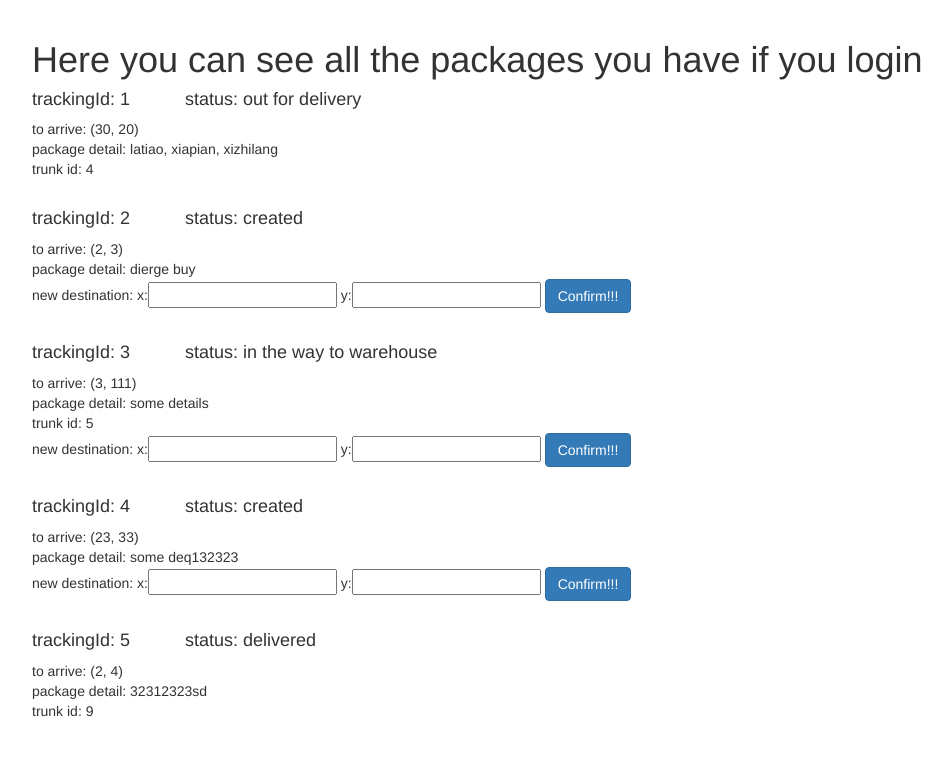
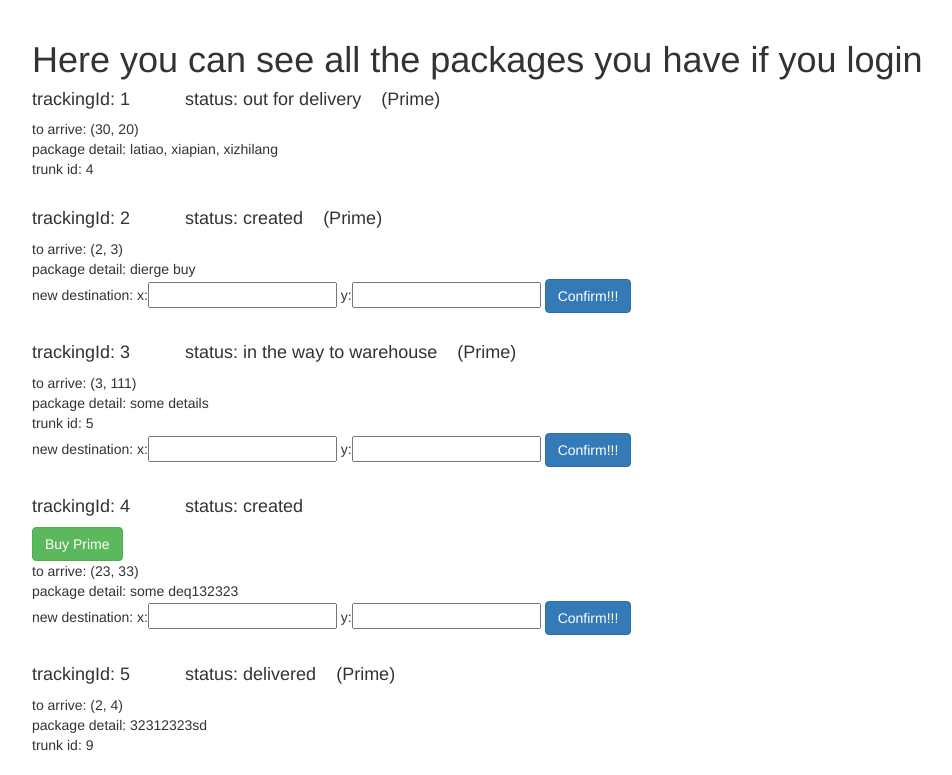
Before and after one commit to FV215b/ups, a Django app: page /user_info/ in a window 1280 px wide. Shown: the part 52-827 px from the top of the page, without its empty margins (38-990 px from the left). Before the commit the page ends 769 px from the top, so only its background shows below. Run offline with Django 3.2, Linux system fonts and the light colour scheme; a user stored in the database is signed in; data comes from the database, SQL or seed files in the repository; both versions use the stored data as it was after the commit; some libraries are stand-ins or nearby versions.

Commit message:
fix bug&add prime

```diff
--- a/apps/models.py
+++ b/apps/models.py
@@ -38,5 +38,6 @@ class Tracking(models.Model):
     to_y = models.IntegerField(blank=True, null=True)
     finished = models.BooleanField(default=False)
     assigned_trunk = models.BooleanField(default=False)
+    is_prime = models.BooleanField(default=False)
     def __str__(self):
         return "trunk travel Id: " + str(self.id)
--- a/apps/templates/apps/all_list.html
+++ b/apps/templates/apps/all_list.html
@@ -13,8 +13,8 @@
 <h1>Here are all items stored in our system</h1>
 <input type="text" id="input_box" />&nbsp&nbsp&nbsp&nbsp
 <input type="button" onclick="search();" name="search" class="btn btn-primary" id="search_button" value="search" />
-<h3>trackingId : status</h3>
 <br/>
+<h4>trackingId : status</h4>
 {% for tracking in trackings %}
 <a href="{%url 'apps:tracking_detail' tracking.id%}"><h5>{{tracking.id}} : {{tracking.strStatus}}</h5></a>
 {% endfor %}
--- a/apps/templates/apps/tracking_detail.html
+++ b/apps/templates/apps/tracking_detail.html
@@ -4,7 +4,8 @@
 {% if not_found %}
 <h2>Sorry, we cannot find what you are looking for</h2>
 {% else %}
-<h3>{{tracking.id}} {{tracking.strStatus}}</h3>
+<br/>
+<h4>{{tracking.id}} &nbsp&nbsp: &nbsp&nbsp{{tracking.strStatus}}</h4>
 {% endif %}
 
 {% endblock %}
--- a/apps/templates/apps/user_info.html
+++ b/apps/templates/apps/user_info.html
@@ -6,7 +6,13 @@
 {% else %}
 {% endif %}
 {% for package in packages%}
-<h4>trackingId: {{package.id}}     &nbsp&nbsp&nbsp&nbsp&nbsp&nbsp&nbsp&nbsp&nbsp  status: {{package.strStatus}}</h4>
+<h4>trackingId: {{package.id}}     &nbsp&nbsp&nbsp&nbsp&nbsp&nbsp&nbsp&nbsp&nbsp  status: {{package.strStatus}}
+{% if package.is_prime%}&nbsp&nbsp&nbsp(Prime) {%endif%}</h4>
+{% if not package.is_prime %} <form method="POST" action="{% url 'apps:add_prime' package.id%}">
+        {% csrf_token %}<input class="btn btn-success" type="submit" value="Buy Prime"/>
+    </form>
+    {% endif %}
+
 to arrive: ({{package.to_x}}, {{package.to_y}}) <br/>
 package detail: {{package.items_detail}}<br/>
 {% if package.strStatus != "created" %}
--- a/apps/urls.py
+++ b/apps/urls.py
@@ -7,4 +7,5 @@ urlpatterns = [
     url(r'^tracking_detail/(?P<key>[0-9]+)', views.tracking_detail, name='tracking_detail'),
     url(r'^user_info/', views.user_info, name='user_info'),
     url(r'^change_destination/(?P<id>[0-9]+)', views.change_destination, name='change_destination'),
+    url(r'^add_prime/(?P<id>[0-9]+)', views.add_prime, name='add_prime'),
 ]
--- a/apps/views.py
+++ b/apps/views.py
@@ -65,6 +65,7 @@ def user_info(request):
         user_package.trackingId = tracking.id
         user_package.to_x = tracking.to_x
         user_package.to_y = tracking.to_y
+        user_package.is_prime = tracking.is_prime
         if tracking.finished:
             user_package.strStatus = "delivered"
             user_package.trunk_id = tracking.trunk.trunk_id
@@ -101,6 +102,7 @@ def is_valid_number(value):
         return False
     try:
         int(value)
+        return True
     except ValueError:
         return False
 
@@ -118,3 +120,12 @@ def admin_map(request):
         warehouse.strStatus = "Warehouse id: " + str(warehouse.warehouse_id)
         warehouses.append(warehouse)
     return render(request, "apps/admin_map.html", {"trunks":trunks, "warehouses":warehouses})
+
+@login_required
+def add_prime(request, id):
+    print("123")
+    tracking = Tracking.objects.get(id=id)
+    if request.method == "POST":
+        tracking.is_prime = True
+        tracking.save()
+    return redirect("user_info")
```
Also changed, not shown: apps/templates/apps/admin_map.html (+3 -5 lines), apps/migrations/0010_tracking_is_prime.py (added), db.sqlite3, 5 other files.
